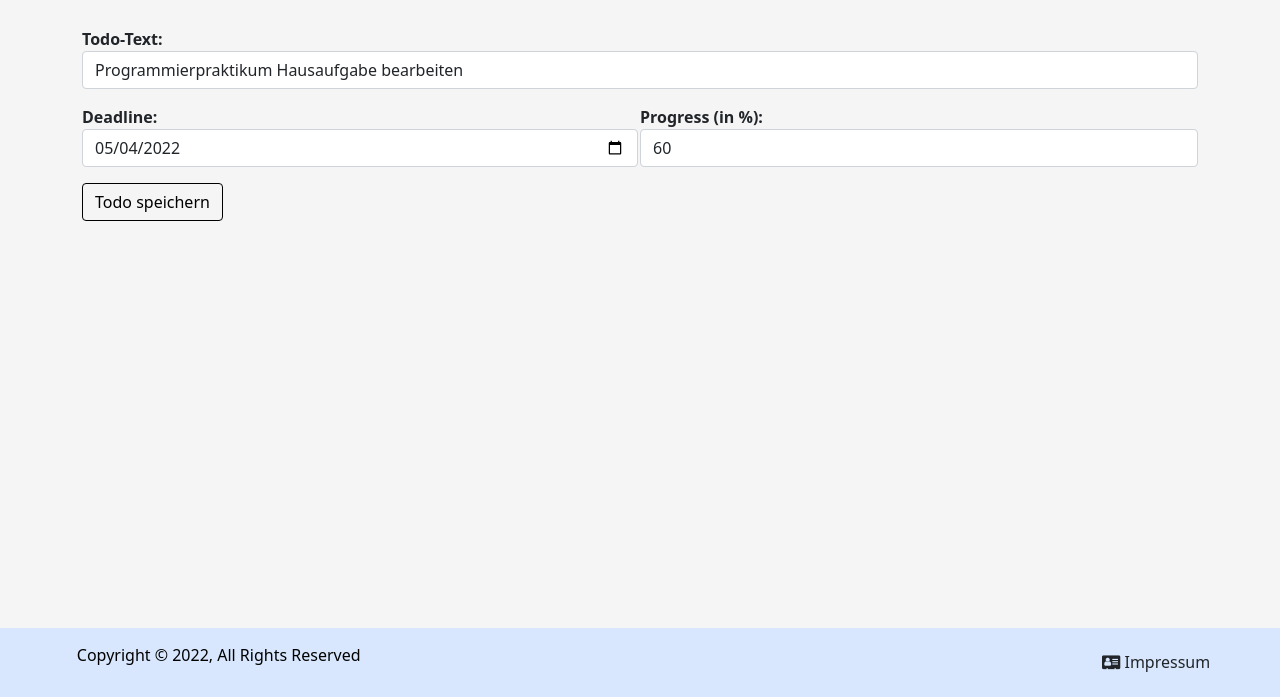
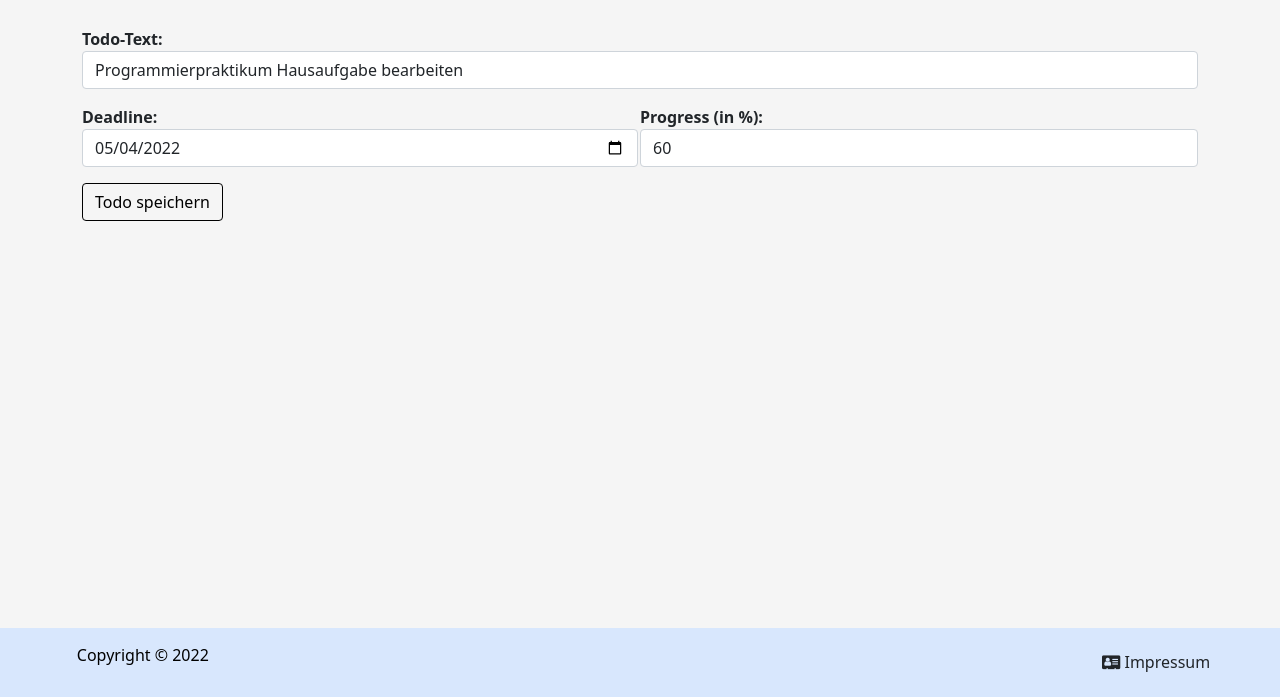
Before and after one commit to miri-ri/PP_HA1, a plain HTML site: page todo_edit.html in a window 1280 px wide. Shown: the part 103-800 px from the top of the page. Drawn offline with Linux system fonts and the light colour scheme.

Commit message:
Update todo_edit.html
deleted "All rights reserved"

```diff
--- a/todo_edit.html
+++ b/todo_edit.html
@@ -60,7 +60,7 @@
 	<p></p>
 	<div class="footer">
 		<div class="footer-left">
-			<p>Copyright © 2022, All Rights Reserved</p>
+			<p>Copyright © 2022</p>
 		</div>
 		<div class="footer-right">
 			<link href="https://cdnjs.cloudflare.com/ajax/libs/font-awesome/4.7.0/css/font-awesome.min.css" rel="stylesheet">
```
